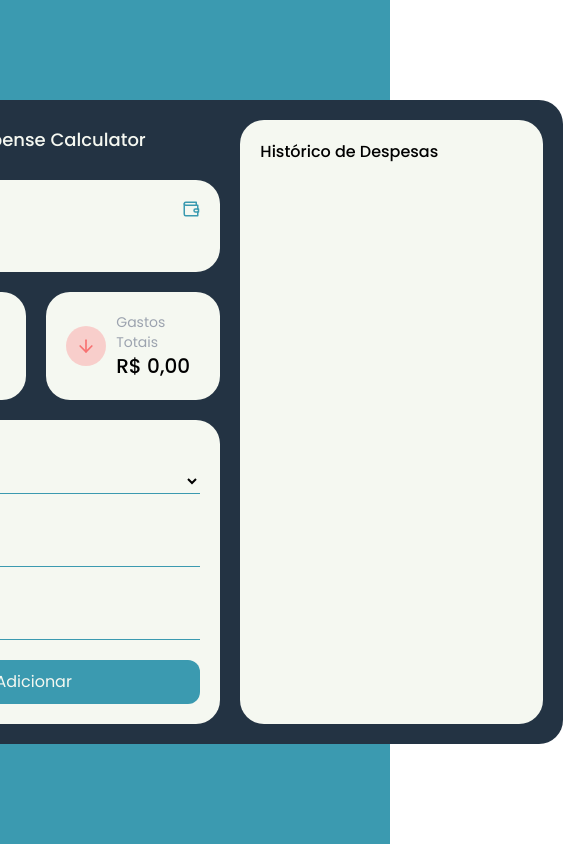
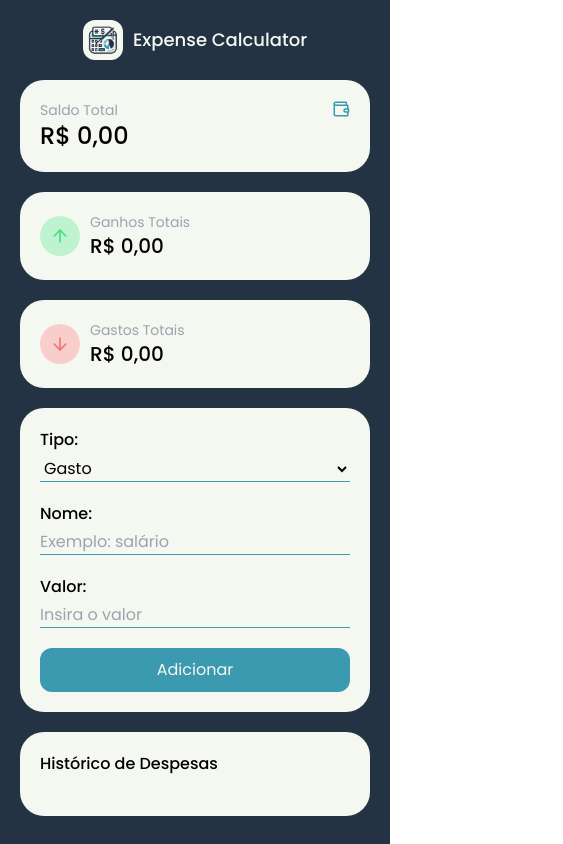
Before and after one commit to arisonfirmino/expense-calculator, a Next.js app: page / in a window 390 px wide. Shown: the whole page, 563 px wide, since content can reach past the window. Built offline with nearby package versions, Linux system fonts and the light colour scheme.

Commit message:
chore: add responsiveness

```diff
--- a/app/(home)/page.jsx
+++ b/app/(home)/page.jsx
@@ -52,9 +52,9 @@ const Home = () => {
   };
 
   return (
-    <main className="flex min-h-screen w-full items-center justify-center bg-highlight">
-      <div className="flex gap-5 rounded-3xl bg-primary p-5">
-        <section className="flex flex-col gap-5">
+    <main className="flex min-h-screen w-full flex-col items-center justify-center bg-highlight">
+      <div className="flex min-h-screen w-full flex-col gap-5 bg-primary p-5 xl:min-h-0 xl:w-auto xl:flex-row xl:rounded-3xl">
+        <section className="flex w-full flex-col gap-5 xl:w-auto">
           <div className="flex items-center justify-center gap-2.5">
             <Image
               src="/logo.jpg"
@@ -70,7 +70,7 @@ const Home = () => {
 
           <Balance balance={balance} />
 
-          <div className="flex gap-5">
+          <div className="flex flex-col gap-5 md:flex-row">
             <TotalIncomes totalIncome={totalIncome} />
             <TotalExpenses totalExpense={totalExpense} />
           </div>
@@ -80,7 +80,7 @@ const Home = () => {
           </div>
         </section>
 
-        <section className="w-80 rounded-3xl bg-secondary">
+        <section className="w-full rounded-3xl bg-secondary xl:w-80">
           <ExpenseHistory expenses={expenses} removeExpense={removeExpense} />
         </section>
       </div>
--- a/app/components/expense-history.jsx
+++ b/app/components/expense-history.jsx
@@ -5,9 +5,13 @@ const ExpenseHistory = ({ expenses, removeExpense }) => {
     <div className="flex flex-col gap-5 p-5">
       <h3 className="font-medium">Histórico de Despesas</h3>
 
-      <div className="flex flex-col gap-2.5">
+      <div className="flex flex-col gap-2.5 xl:max-h-[500px] xl:overflow-auto">
         {expenses.map((expense) => (
-          <Expense key={expense.id} expense={expense} removeExpense={removeExpense} />
+          <Expense
+            key={expense.id}
+            expense={expense}
+            removeExpense={removeExpense}
+          />
         ))}
       </div>
     </div>
--- a/app/components/total-expenses.jsx
+++ b/app/components/total-expenses.jsx
@@ -7,7 +7,7 @@ const TotalExpenses = ({ totalExpense }) => {
   });
 
   return (
-    <div className="flex items-center gap-2.5 rounded-3xl bg-secondary p-5">
+    <div className="flex w-full items-center gap-2.5 rounded-3xl bg-secondary p-5 xl:w-auto">
       <div className="flex items-center justify-center rounded-full bg-red-300 bg-opacity-50 p-2.5 text-red-400">
         <ArrowDownIcon size={20} />
       </div>
--- a/app/components/total-incomes.jsx
+++ b/app/components/total-incomes.jsx
@@ -7,7 +7,7 @@ const TotalIncomes = ({ totalIncome }) => {
   });
 
   return (
-    <div className="flex items-center gap-2.5 rounded-3xl bg-secondary p-5">
+    <div className="flex w-full items-center gap-2.5 rounded-3xl bg-secondary p-5 xl:w-auto">
       <div className="flex items-center justify-center rounded-full bg-green-300 bg-opacity-50 p-2.5 text-green-400">
         <ArrowUpIcon size={20} />
       </div>
--- a/app/globals.css
+++ b/app/globals.css
@@ -13,3 +13,13 @@
 * {
   font-family: "Poppins", sans-serif;
 }
+
+::-webkit-scrollbar {
+  background: transparent;
+  width: 2px;
+}
+
+::-webkit-scrollbar-thumb {
+  background: #3b9ab0;
+  border-radius: 2px;
+}
```
